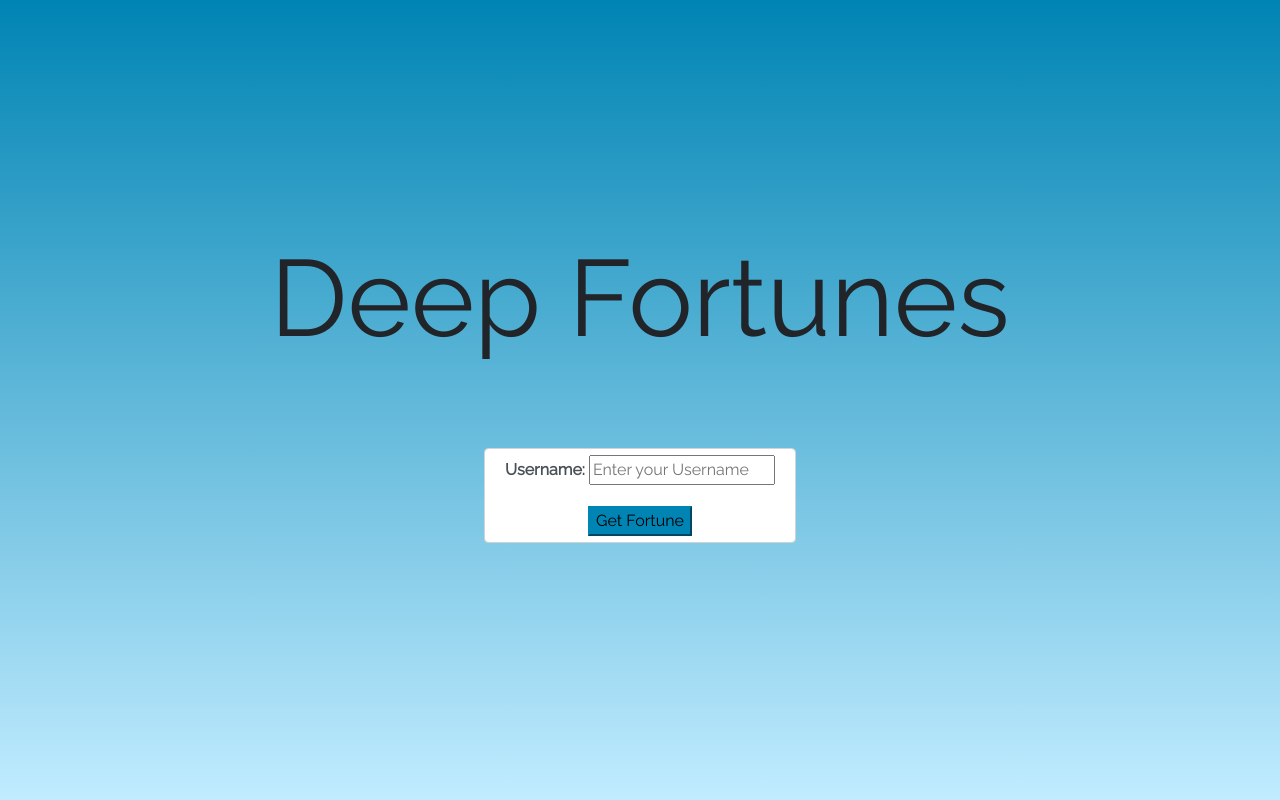
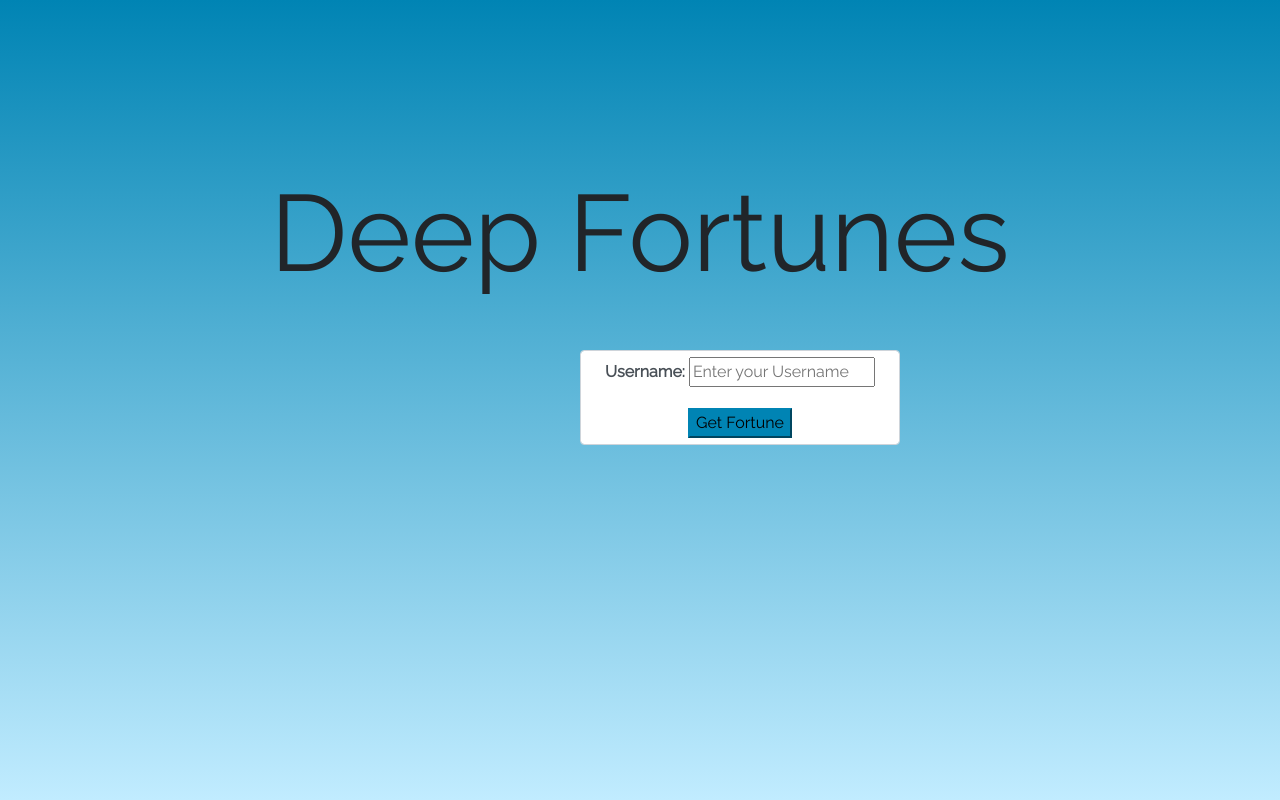
Before and after one commit to kxc3568/fortune-cookie, a Django app: page / in a window 1280 px wide. Run offline with Django 3.2, Linux system fonts and the light colour scheme; parts of the project's set-up code (start-up, migrations or seed data) failed here and were passed over; some libraries are stand-ins or nearby versions.

Commit message:
done landing css

```diff
--- a/fortune/static/css/base.css
+++ b/fortune/static/css/base.css
@@ -11,17 +11,22 @@
 h1 {
 	font-size: 108px;
 	text-align: center;
+	padding-top: 5%;
 }
 
 .container-fluid {
 	width: 100%;
 	height: 100%;
+	margin: 0 auto;
+	position: relative;
 }
 
 .form-control {
 	font-weight: bold;
 	width: 25%;
-	margin-top: -350px;
+	position: absolute;
+	top: 350px;
+	left: 580px;
 }
 
 input[type="submit"] {
```
